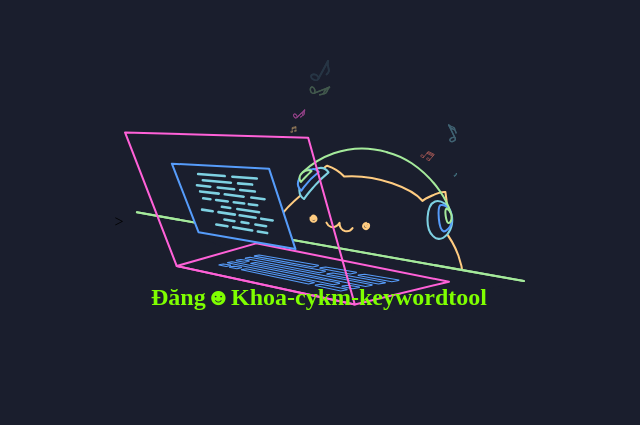
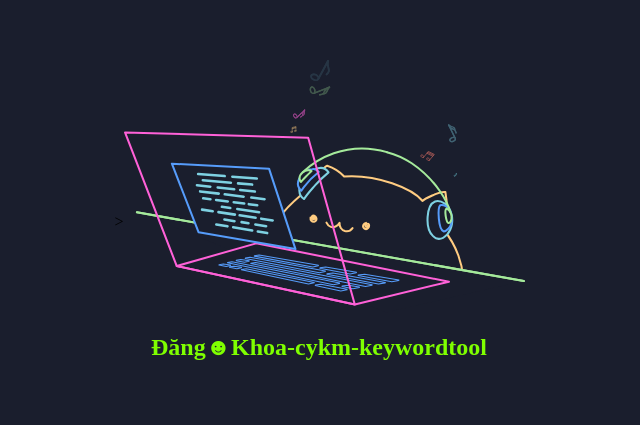
Before and after one commit to dangkhoa-cmky/-khoa, a plain HTML site: page index.html in a window 1280 px wide. Shown: the part 186-611 px from the top of the page, without its empty margins (329-969 px from the left). Drawn offline with nearby package versions, Linux system fonts and the light colour scheme.

Commit message:
Update style.css

```diff
--- a/style.css
+++ b/style.css
@@ -77,7 +77,7 @@
   }
   h2{
     position: absolute;
-    top:450px;
+    top:500px;
     font-weight: bold;
     color: chartreuse;
   }
```
